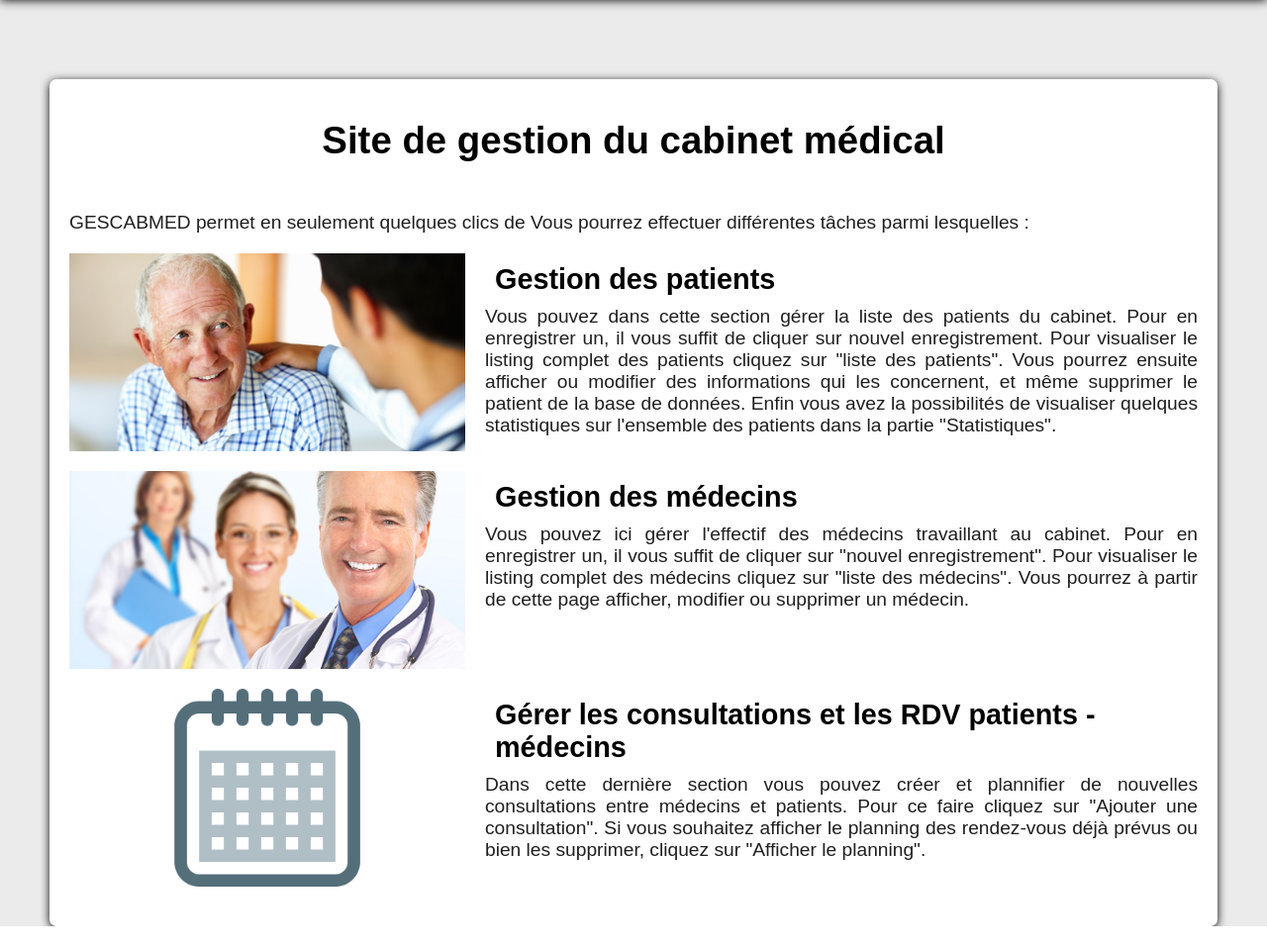
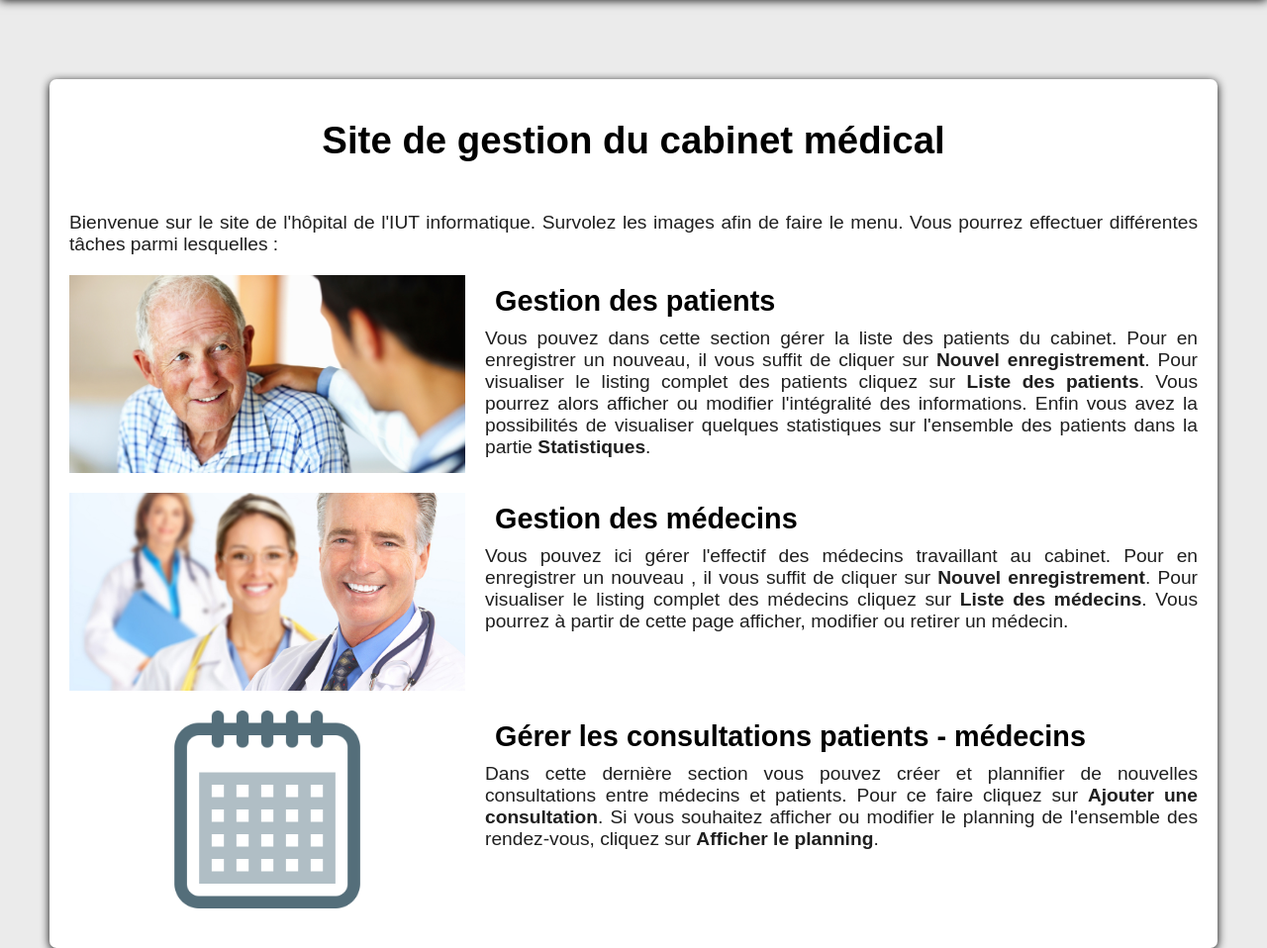
Before and after one commit to fauvet/GESCABMED, a PHP site: page / in a window 1280 px wide. Shown: the part 70-1028 px from the top of the page at 99% size. Before the commit the page ends 1006 px from the top, so only its background shows below. Run offline with PHP 8.4, Linux system fonts and the light colour scheme; data that the repository does not hold is empty.

Commit message:
[MODIFICATION] Page d'accueil

```diff
--- a/view/accueilIndex.php
+++ b/view/accueilIndex.php
@@ -1,7 +1,7 @@
 
 			<h1>Site de gestion du cabinet médical</h1>
 
-			<p>GESCABMED permet en seulement quelques clics de Vous pourrez effectuer différentes tâches parmi lesquelles : </p>
+			<p>Bienvenue sur le site de l'hôpital de l'IUT informatique. Survolez les images afin de faire le menu. Vous pourrez effectuer différentes tâches parmi lesquelles : </p>
 
 			<div class='boxAccueil'>
 				<div class='encart' id='encartPatient'>
@@ -13,10 +13,10 @@
 					</ul>
 				</div>
 				<h2>Gestion des patients</h2>
-				<p>	Vous pouvez dans cette section gérer la liste des patients du cabinet. Pour en enregistrer un, il vous suffit
-					de cliquer sur nouvel enregistrement. Pour visualiser le listing complet des patients cliquez sur "liste des patients".
-					Vous pourrez ensuite afficher ou modifier des informations qui les concernent, et même supprimer le patient de la base de données.
-					Enfin vous avez la possibilités de visualiser quelques statistiques sur l'ensemble des patients dans la partie "Statistiques".
+				<p>	Vous pouvez dans cette section gérer la liste des patients du cabinet. Pour en enregistrer un nouveau, il vous suffit
+					de cliquer sur <b>Nouvel enregistrement</b>. Pour visualiser le listing complet des patients cliquez sur <b>Liste des patients</b>.
+					Vous pourrez alors afficher ou modifier l'intégralité des informations.
+					Enfin vous avez la possibilités de visualiser quelques statistiques sur l'ensemble des patients dans la partie <b>Statistiques</b>.
 				</p>
 			</div>
 
@@ -29,9 +29,9 @@
 					</ul>
 				</div>
 				<h2>Gestion des médecins</h2>
-				<p>	Vous pouvez ici gérer l'effectif des médecins travaillant au cabinet. Pour en enregistrer un, il vous suffit
-					de cliquer sur "nouvel enregistrement". Pour visualiser le listing complet des médecins cliquez sur "liste des médecins".
-					Vous pourrez à partir de cette page afficher, modifier ou supprimer un médecin.
+				<p>	Vous pouvez ici gérer l'effectif des médecins travaillant au cabinet. Pour en enregistrer un nouveau , il vous suffit
+					de cliquer sur <b>Nouvel enregistrement</b>. Pour visualiser le listing complet des médecins cliquez sur <b>Liste des médecins</b>.
+					Vous pourrez à partir de cette page afficher, modifier ou retirer un médecin.
 				</p>
 			</div>
 
@@ -43,9 +43,9 @@
 						<a href=<?php echo WEBROOT.'consultation/afficher'; ?> ><li>Afficher le planning</li></a>
 					</ul>
 				</div>
-				<h2>Gérer les consultations et les RDV patients - médecins</h2>
+				<h2>Gérer les consultations patients - médecins</h2>
 				<p>Dans cette dernière section vous pouvez créer et plannifier de nouvelles consultations entre médecins et patients. Pour ce faire
-					cliquez sur "Ajouter une consultation". Si vous souhaitez afficher le planning des rendez-vous déjà prévus
-					ou bien les supprimer, cliquez sur "Afficher le planning".
+					cliquez sur <b>Ajouter une consultation</b>. Si vous souhaitez afficher ou modifier le planning de l'ensemble des rendez-vous,
+					cliquez sur <b>Afficher le planning</b>.
 				</p>
 			</div>
```
